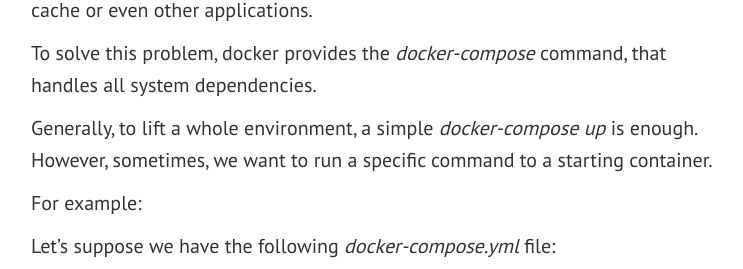
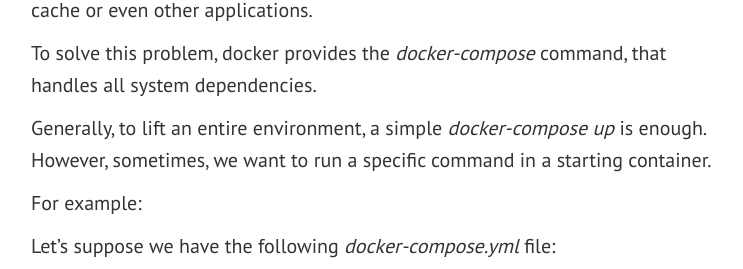
Before and after one commit to mauricioklein/mauricioklein.github.io, a Jekyll site: the page built from _posts/2015-05-27-docker-run-no-binding-ports.md, in a window 1280 px wide, cut to the strip 835-1104 px from the top of the page. Shown: the whole strip, without its empty margins (257-1000 px from the left). Built offline with Jekyll 4.4.1, drawn with Linux system fonts in a browser that asks for light colours; nearby versions of some CDN libraries.

Commit message:
Post adjustments

```diff
--- a/_posts/2015-05-27-docker-run-no-binding-ports.md
+++ b/_posts/2015-05-27-docker-run-no-binding-ports.md
@@ -13,7 +13,7 @@ However, generally, an application depends of other resources, like database, ca
 
 To solve this problem, docker provides the <i>docker-compose</i> command, that handles all system dependencies.
 
-Generally, to lift a whole environment, a simple <i>docker-compose up</i> is enough. However, sometimes, we want to run a specific command to a starting container.
+Generally, to lift an entire environment, a simple <i>docker-compose up</i> is enough. However, sometimes, we want to run a specific command in a starting container.
 
 For example:
 
```
